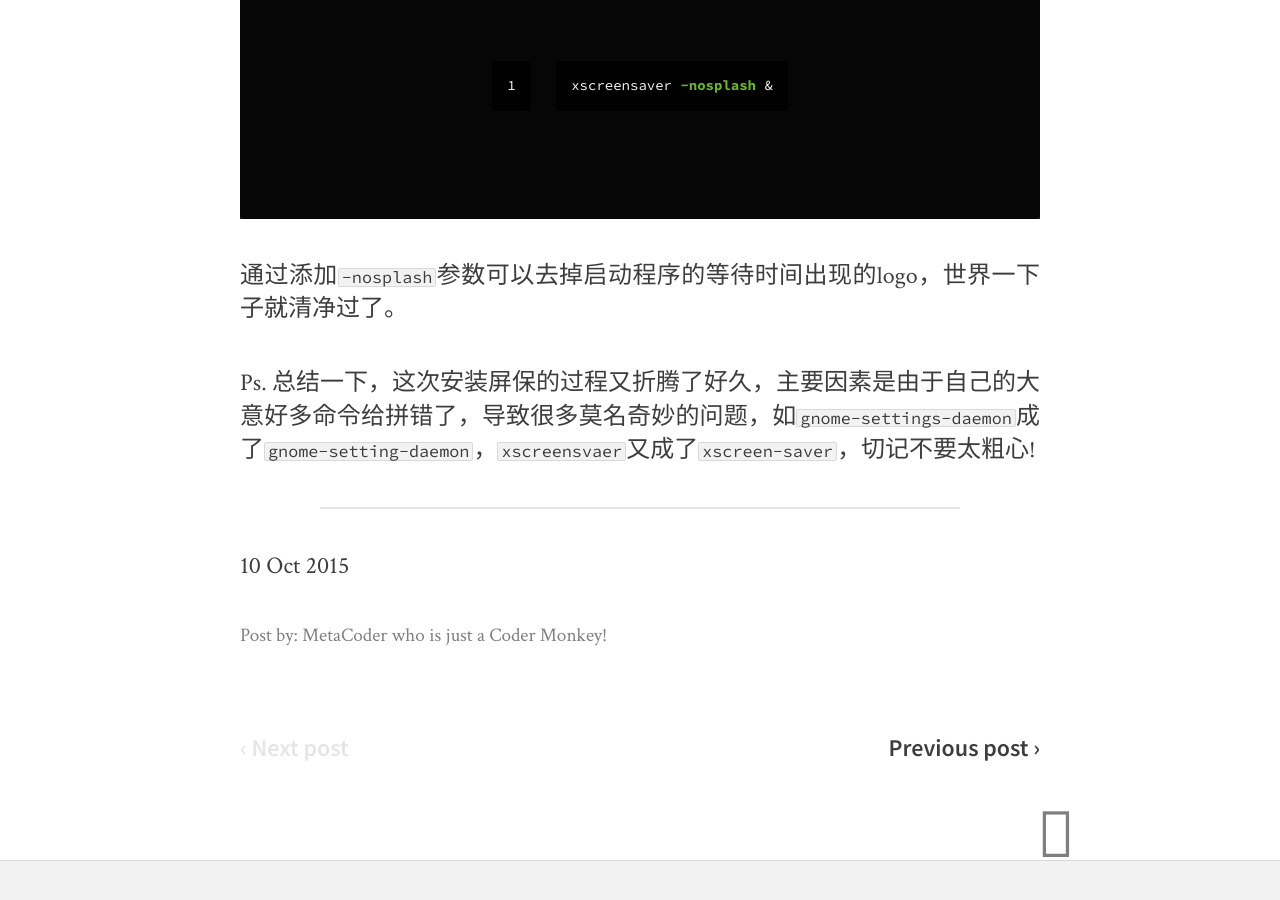
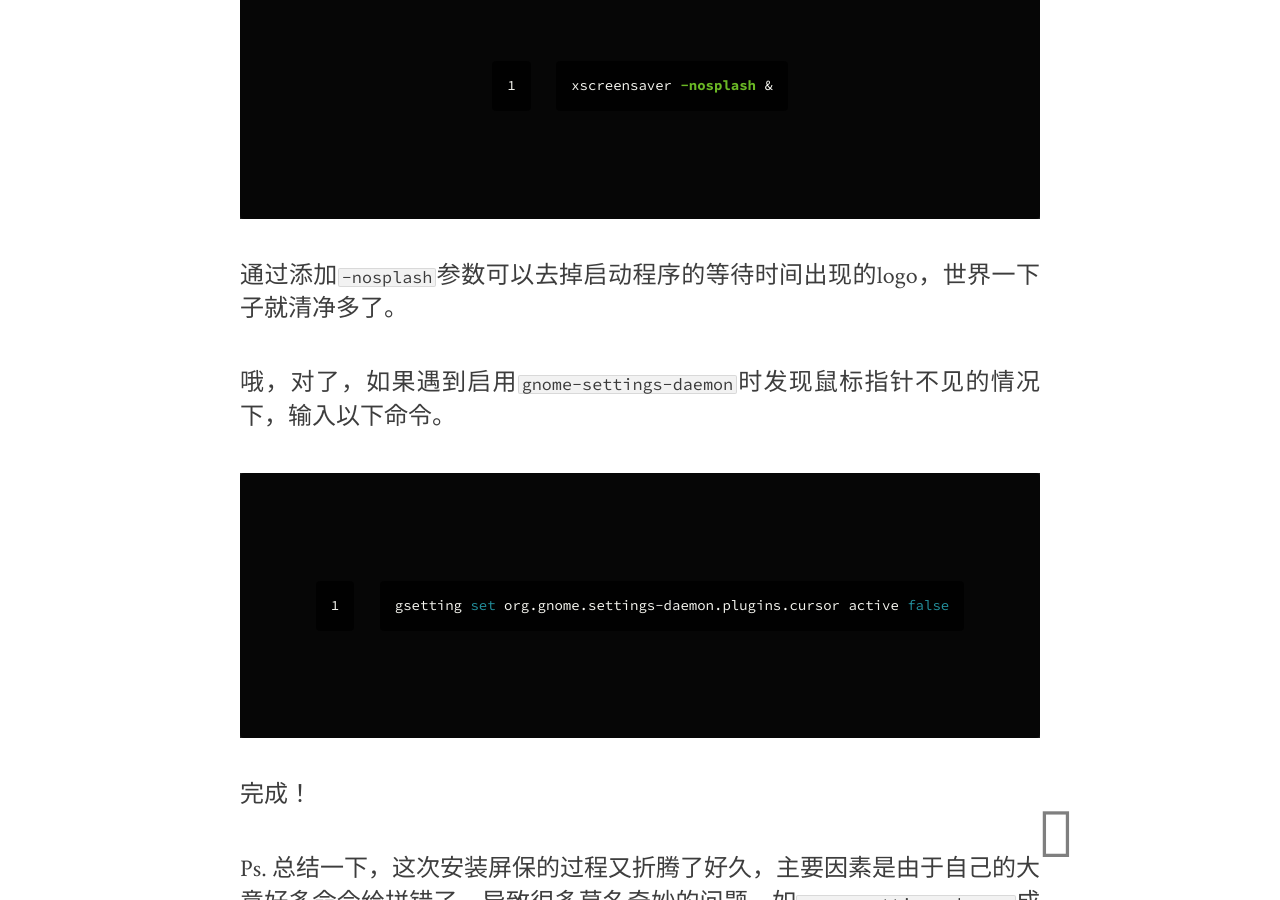
Before and after one commit to foocoder/foocoder.github.io, a Jekyll site: the page built from _posts/2015-10-10-Awesome-锁屏.md, in a window 1280 px wide and 900 px high, scrolled down 2871 px. Built offline with Jekyll 4.4.1, drawn with Linux system fonts in a browser that asks for light colours; comment, search, counter and statistics services are not loaded; some of the changed text lies outside the part shown.

Commit message:
adjust details

```diff
--- a/_posts/2015-10-10-Awesome-锁屏.md
+++ b/_posts/2015-10-10-Awesome-锁屏.md
@@ -50,6 +50,14 @@ awful.key({ modkey, "Control" }, "Delete", function () awful.util.spawn('xscreen
 xscreensaver -nosplash &
 {% endhighlight %}
 
-通过添加`-nosplash`参数可以去掉启动程序的等待时间出现的logo，世界一下子就清净过了。
+通过添加`-nosplash`参数可以去掉启动程序的等待时间出现的logo，世界一下子就清净多了。
+
+哦，对了，如果遇到启用`gnome-settings-daemon`时发现鼠标指针不见的情况下，输入以下命令。
+
+{% highlight bash linenos %}
+gsetting set org.gnome.settings-daemon.plugins.cursor active false
+{% endhighlight %}
+
+完成！
 
 Ps. 总结一下，这次安装屏保的过程又折腾了好久，主要因素是由于自己的大意好多命令给拼错了，导致很多莫名奇妙的问题，如`gnome-settings-daemon`成了`gnome-setting-daemon`，`xscreensvaer`又成了`xscreen-saver`，切记不要太粗心!
```
Also changed, not shown: _posts/2015-10-09-Awesome-初体验.md (renamed from _posts/2015-10-09-awesome-初体验.md).
